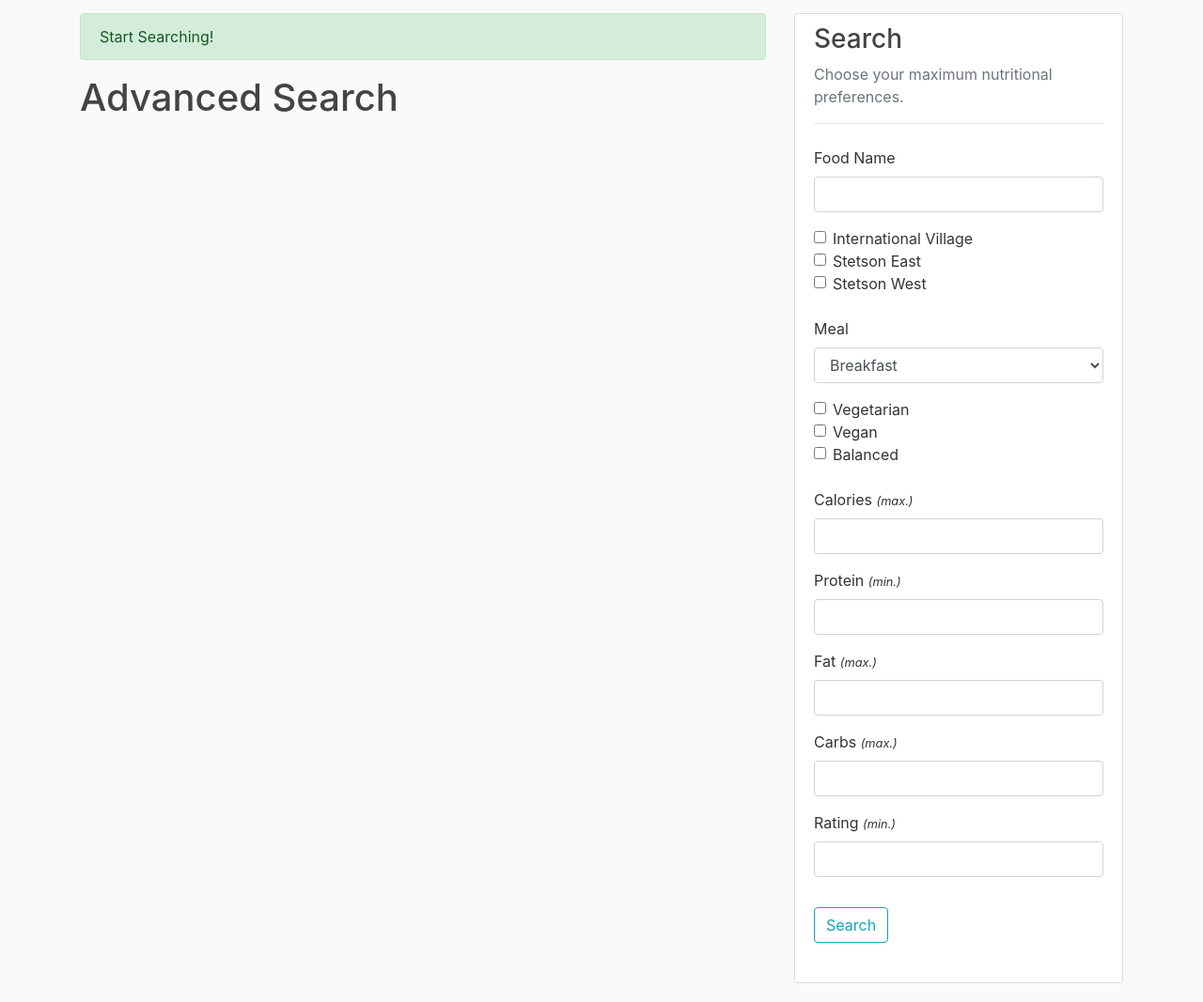
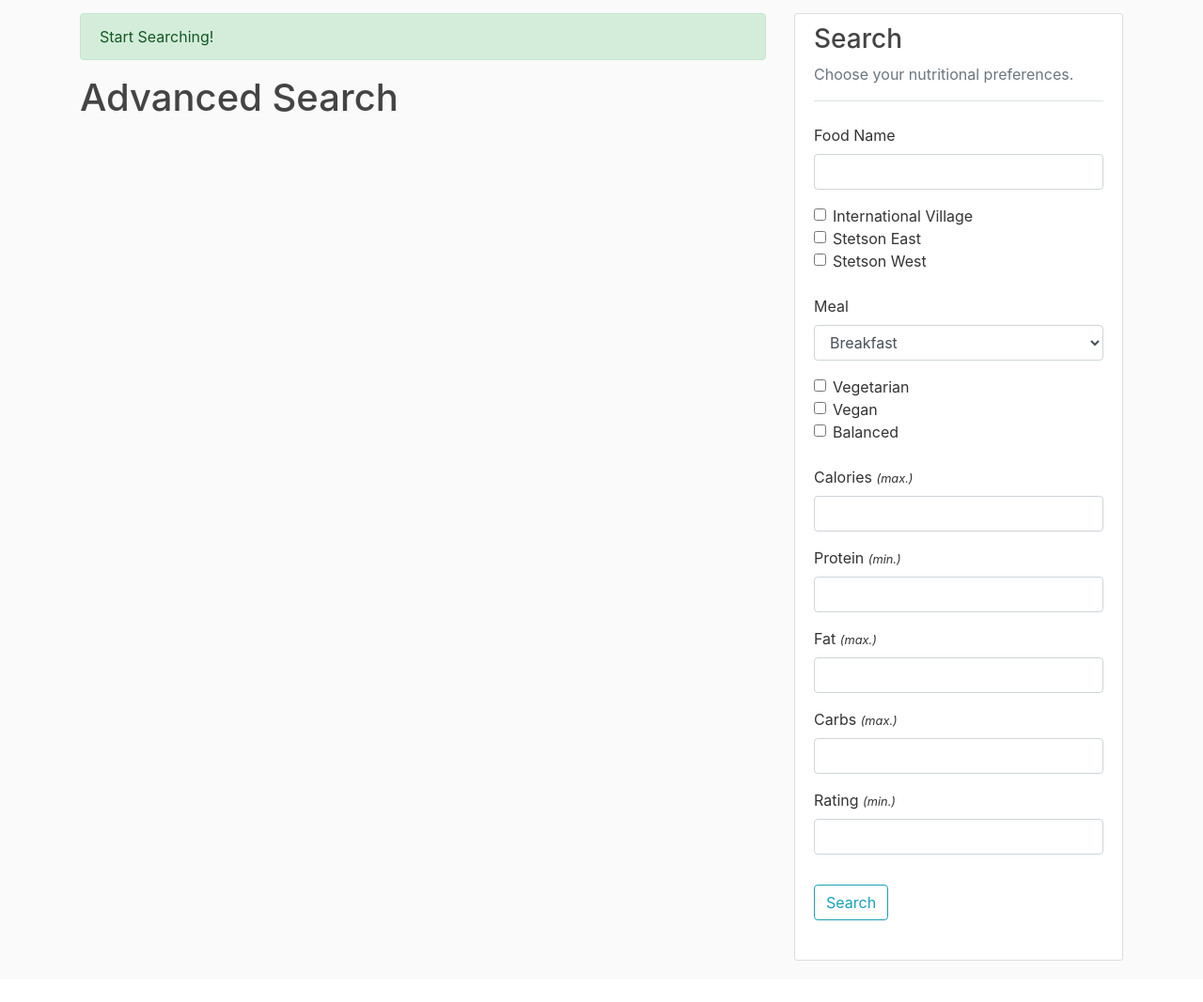
Before and after one commit to VishalRamesh50/DineInHall-Flask, a Flask app: page /AdvancedSearch in a window 1280 px wide. Shown: the part 66-1133 px from the top of the page at 94% size. After the commit the page ends 1089 px from the top, so only its background shows below. Run offline with Flask 2, Linux system fonts and the light colour scheme; some libraries are stand-ins or nearby versions.

Commit message:
remove max since min is also available

```diff
--- a/dineinhall/templates/advancedSearch.html
+++ b/dineinhall/templates/advancedSearch.html
@@ -59,7 +59,7 @@
   <div class="col-md-4">
     <div class="content-section">
       <h3>Search</h3>
-      <p class='text-muted'>Choose your maximum nutritional preferences.
+      <p class='text-muted'>Choose your nutritional preferences.
         <ul class="list-group">
           <form method="POST" action="">
             {{ form.hidden_tag() }}
```
